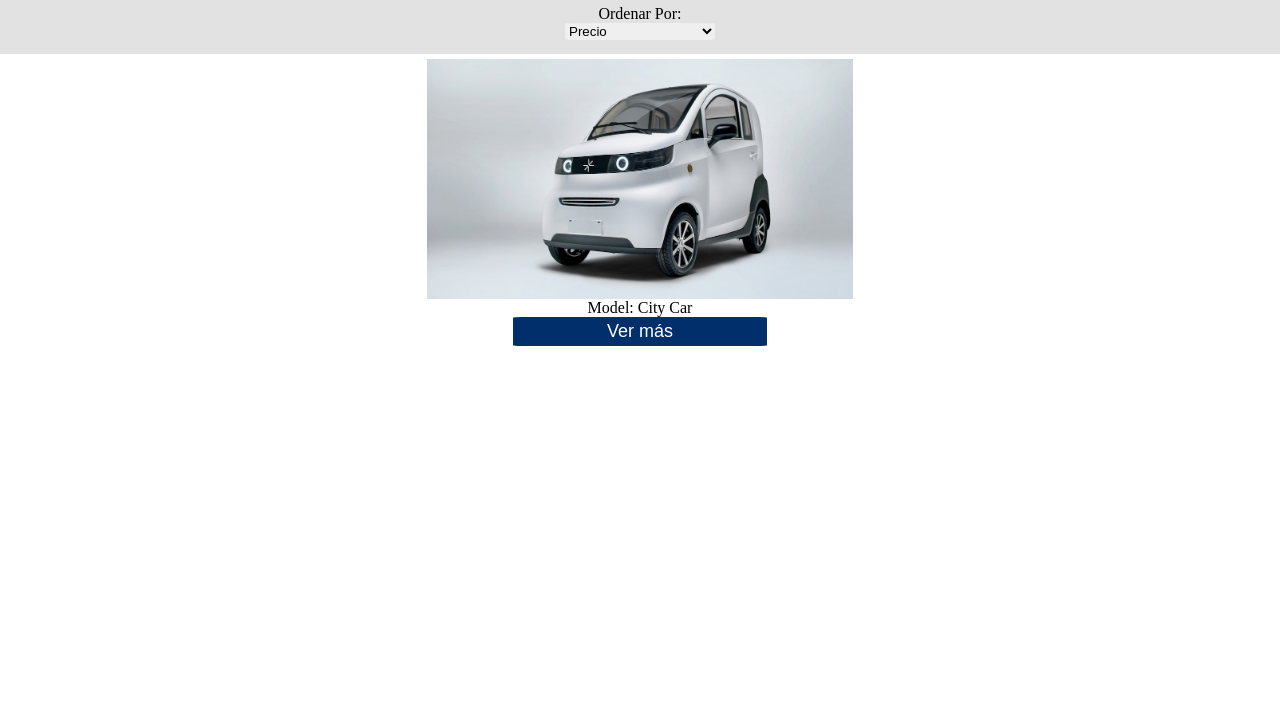
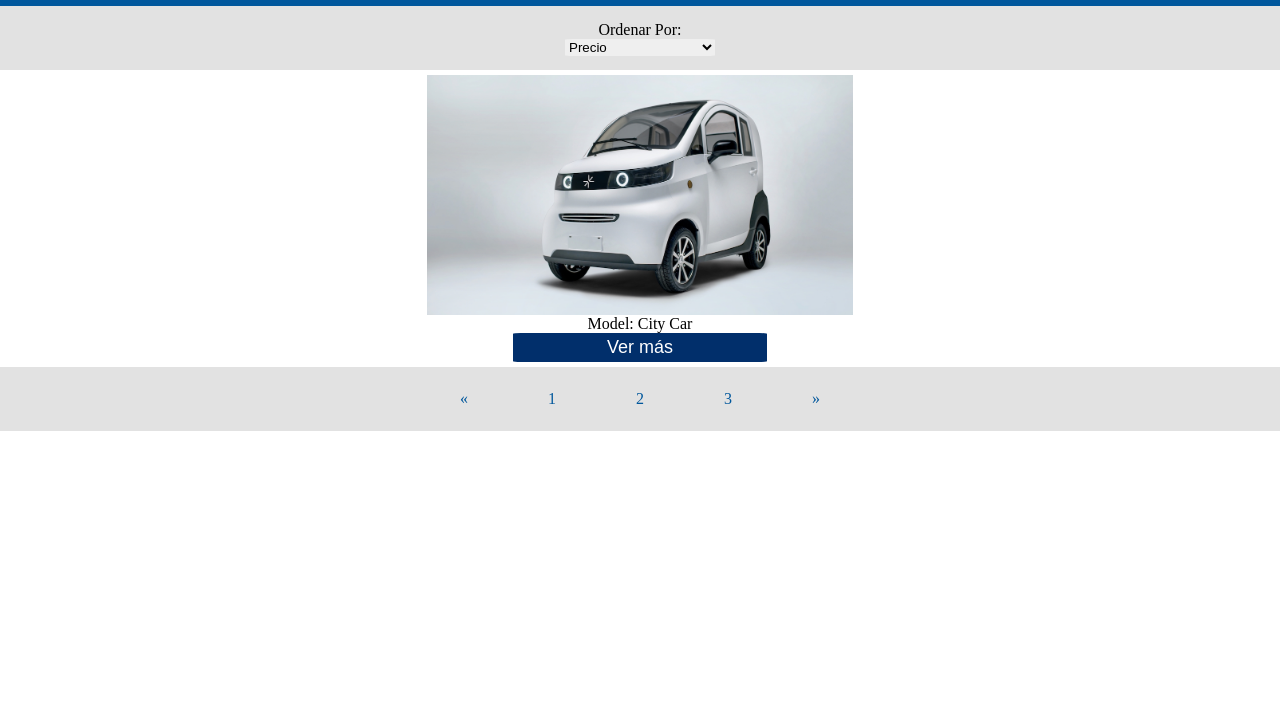
Before and after one commit to DaniBorrero/car-store, a plain HTML site: page index.html in a window 1280 px wide. Shown: the part 74-800 px from the top of the page. Drawn offline with Linux system fonts and the light colour scheme.

Commit message:
comments

```diff
--- a/assets/css/style.css
+++ b/assets/css/style.css
@@ -5,7 +5,7 @@
 
 .header {
     background-color: #00579c;
-    height: 8vh;
+    height: 10vh;
     display: flex;
     color: #fff;
     font-size: xx-large;
@@ -37,6 +37,7 @@ select {
 
 .card img {
     height: 30vh;
+    width: auto;
 }
 
 button {
@@ -53,3 +54,18 @@ button:hover {
     background-color: #00579c;
     cursor: pointer;
 }
+
+.pager{
+    background-color: #e2e2e2;
+    display: flex;
+    align-items: center;
+    justify-content: center;
+    position: sticky;
+    height: 8vh;
+}
+
+.pager > a {
+    padding-inline: 40px;
+    color: #00579c;
+    cursor: pointer;
+}
--- a/index.html
+++ b/index.html
@@ -23,7 +23,7 @@
       <div class="search">
         <label>Ordenar Por: </label>
         <select>
-            <option value="">Precio</option>
+          <option value="">Precio</option>
           <option>Menor a mayor precio</option>
           <option>Mayor a menor precio</option>
         </select>
@@ -31,13 +31,26 @@
 
       <div class="main">
         <div class="card">
-            <img src="./assets/img/ark-zero-exterior-1.jpeg" alt="Electric card image">
-            <p>Model: City Car</p>
-            <button><p>Ver más</p></button>
+          <img
+            src="./assets/img/ark-zero-exterior-1.jpeg"
+            alt="Electric card image"
+          />
+          <p>Model: City Car</p>
+          <button><p>Ver más</p></button>
         </div>
+
+        <div class="pager">
+          <a>&laquo;</a>
+          <a>1</a>
+          <a>2</a>
+          <a>3</a>
+          <a>&raquo;</a>
+        </div>
+
+        <!-- Sigo trabajando en el desafio, aun no esta terminado.
+        Estoy full con el trabajo por fechas
+        Espero poder terminarlo manana 28 junto con el proyecto final del modulo -->
       </div>
     </div>
-
-
   </body>
 </html>
```
